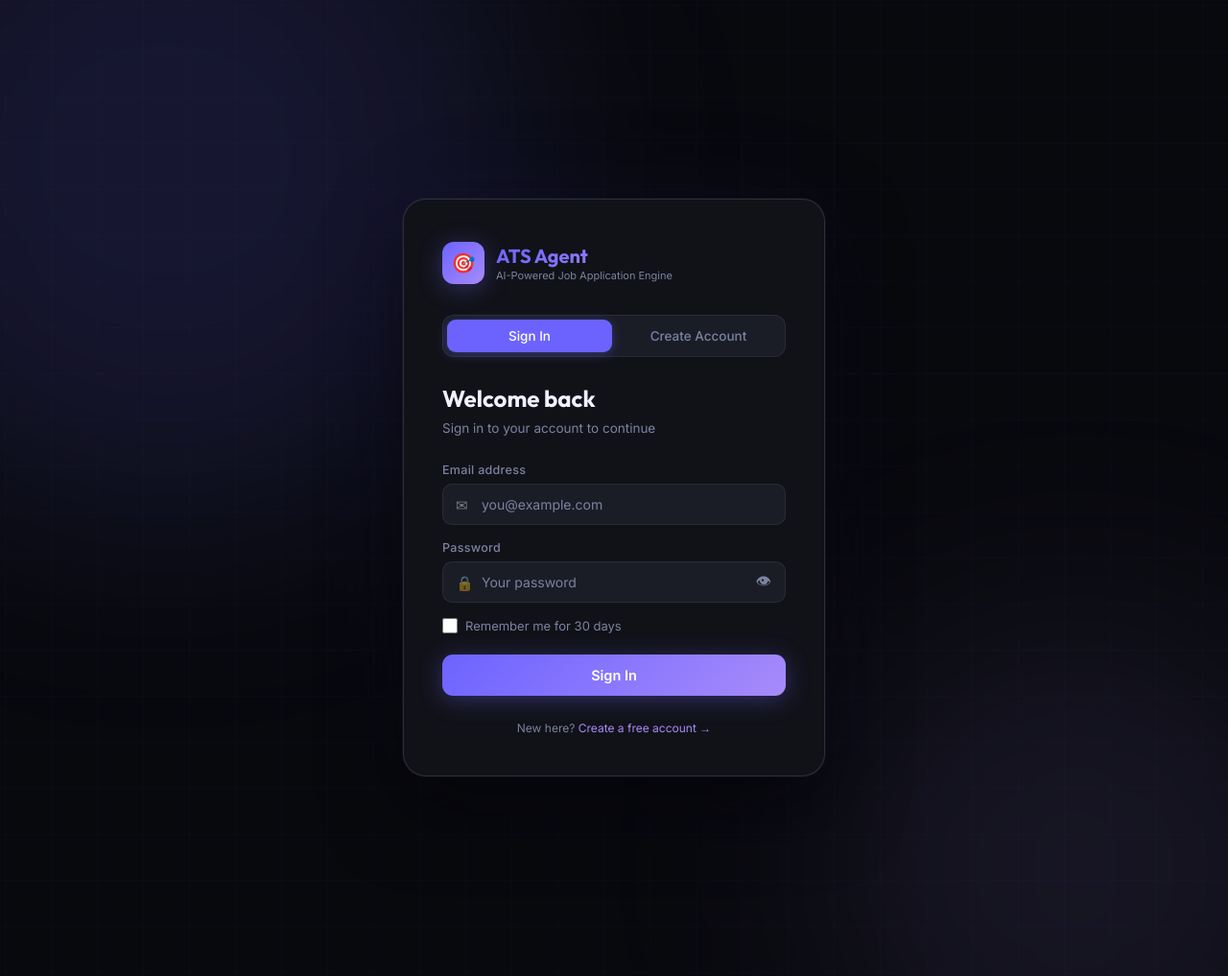
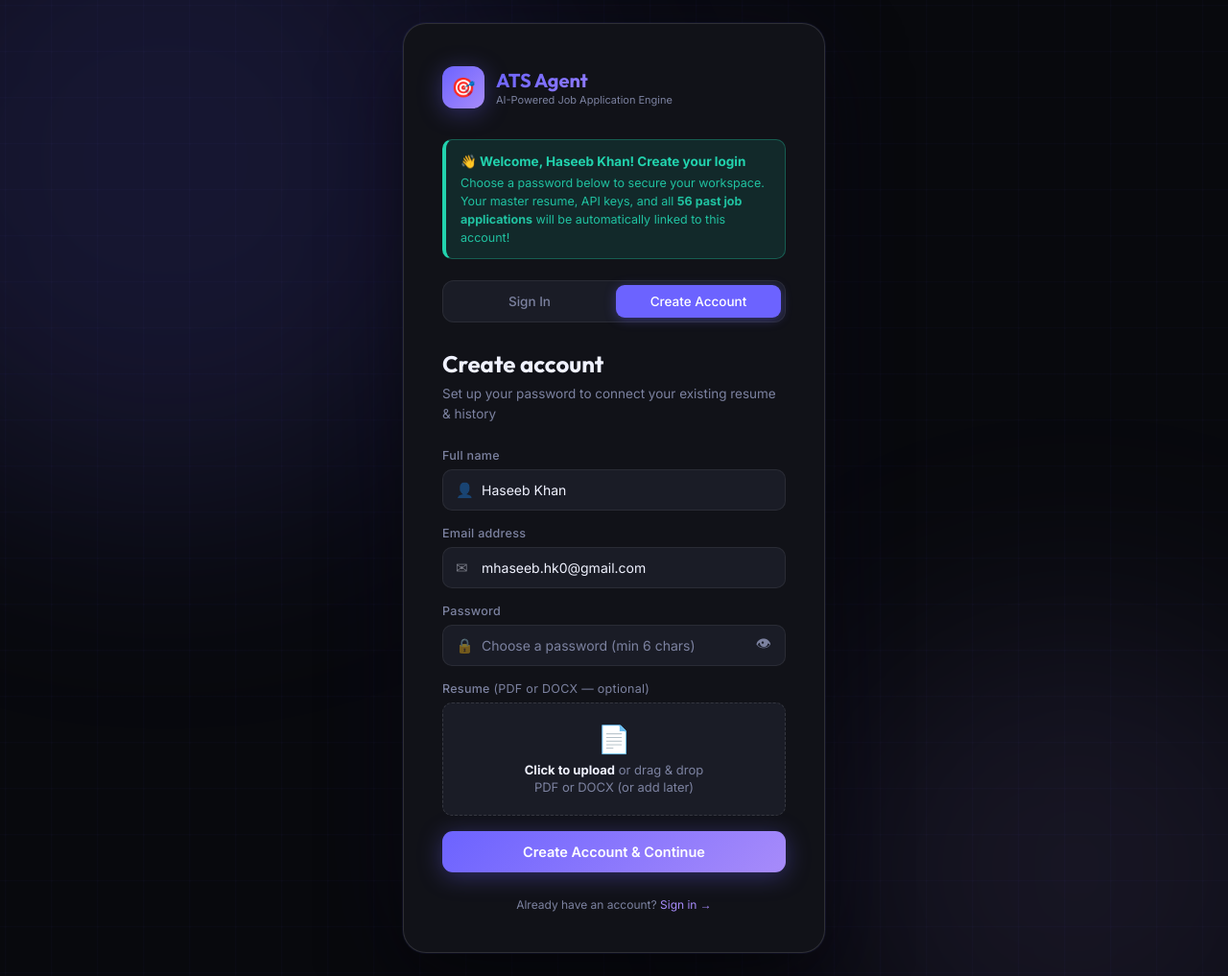
Before and after one commit to MAdnanAshfaq/ATS-agent, a Flask app: page /login in a window 1280 px wide. Shown: the whole page at 96% size. Run offline with Flask 3, Linux system fonts and the light colour scheme.

Commit message:
UX: Auto-prompt first-time account setup with prefilled name/email and automatic data migration notice

```diff
--- a/app.py
+++ b/app.py
@@ -145,6 +145,19 @@ def login_page():
     if current_user.is_authenticated:
         return redirect(url_for("index"))
 
+    users_db = auth_module._load_users_db()
+    first_time = len(users_db) == 0
+    default_name = ""
+    default_email = ""
+    if first_time and RESUME_PATH.exists():
+        try:
+            with open(RESUME_PATH, "r", encoding="utf-8") as f:
+                rd = json.load(f)
+                default_name = rd.get("name", "")
+                default_email = rd.get("contact", {}).get("email", "")
+        except Exception:
+            pass
+
     if request.method == "POST":
         email = (request.form.get("email") or "").strip()
         password = request.form.get("password") or ""
@@ -161,7 +174,12 @@ def login_page():
         else:
             flash("Invalid email or password. Please try again.", "error")
 
-    return render_template("login.html")
+    return render_template(
+        "login.html",
+        first_time=first_time,
+        default_name=default_name,
+        default_email=default_email
+    )
 
 
 @app.route("/signup", methods=["POST"])
--- a/templates/login.html
+++ b/templates/login.html
@@ -342,6 +342,13 @@
       {% endif %}
     {% endwith %}
 
+    {% if first_time %}
+      <div class="flash success" style="border-left: 4px solid var(--success); margin-bottom: 22px; line-height: 1.5;">
+        <div style="font-weight: 700; margin-bottom: 4px; font-size: 13.5px;">👋 Welcome, {{ default_name or 'Haseeb' }}! Create your login</div>
+        <div style="font-size: 12.5px; opacity: 0.9;">Choose a password below to secure your workspace. Your master resume, API keys, and all <strong>56 past job applications</strong> will be automatically linked to this account!</div>
+      </div>
+    {% endif %}
+
     <!-- Tab switcher -->
     <div class="tabs" role="tablist">
       <button class="tab-btn active" id="tab-login" onclick="switchTab('login')" role="tab" aria-selected="true">Sign In</button>
@@ -362,7 +369,7 @@
           <label for="login-email">Email address</label>
           <div class="field-wrap">
             <span class="field-icon">✉</span>
-            <input type="email" id="login-email" name="email" placeholder="you@example.com"
+            <input type="email" id="login-email" name="email" value="{{ default_email or '' }}" placeholder="you@example.com"
                    autocomplete="email" required />
           </div>
         </div>
@@ -378,7 +385,7 @@
         </div>
 
         <div class="remember-row">
-          <input type="checkbox" id="remember" name="remember" value="1" />
+          <input type="checkbox" id="remember" name="remember" value="1" checked />
           <label for="remember">Remember me for 30 days</label>
         </div>
 
@@ -396,7 +403,7 @@
     <!-- ── SIGNUP FORM ── -->
     <div id="panel-signup" class="form-panel">
       <h1 class="form-title">Create account</h1>
-      <p class="form-sub">Upload your resume and set up your API keys to get started</p>
+      <p class="form-sub">{% if first_time %}Set up your password to connect your existing resume & history{% else %}Upload your resume and set up your API keys to get started{% endif %}</p>
 
       <div id="signup-alert" class="alert error"></div>
 
@@ -406,7 +413,7 @@
           <label for="signup-name">Full name</label>
           <div class="field-wrap">
             <span class="field-icon">👤</span>
-            <input type="text" id="signup-name" name="display_name" placeholder="Jane Smith"
+            <input type="text" id="signup-name" name="display_name" value="{{ default_name or '' }}" placeholder="Jane Smith"
                    autocomplete="name" />
           </div>
         </div>
@@ -415,7 +422,7 @@
           <label for="signup-email">Email address</label>
           <div class="field-wrap">
             <span class="field-icon">✉</span>
-            <input type="email" id="signup-email" name="email" placeholder="you@example.com"
+            <input type="email" id="signup-email" name="email" value="{{ default_email or '' }}" placeholder="you@example.com"
                    autocomplete="email" required />
           </div>
           <div class="field-error" id="email-error">Please enter a valid email address.</div>
@@ -425,7 +432,7 @@
           <label for="signup-password">Password</label>
           <div class="field-wrap">
             <span class="field-icon">🔒</span>
-            <input type="password" id="signup-password" name="password" placeholder="At least 6 characters"
+            <input type="password" id="signup-password" name="password" placeholder="Choose a password (min 6 chars)"
                    autocomplete="new-password" oninput="checkStrength(this)" required />
             <button type="button" class="pwd-toggle" onclick="togglePwd('signup-password', this)" aria-label="Show password">👁</button>
           </div>
@@ -470,8 +477,11 @@
     clearAlerts();
   }
 
-  // Open signup tab if ?mode=signup
-  if (new URLSearchParams(location.search).get('mode') === 'signup') switchTab('signup');
+  // Open signup tab if first-time setup or ?mode=signup
+  const isFirstTime = {{ 'true' if first_time else 'false' }};
+  if (isFirstTime || new URLSearchParams(location.search).get('mode') === 'signup') {
+    switchTab('signup');
+  }
 
   // ── Password visibility ──
   function togglePwd(id, btn) {
```
